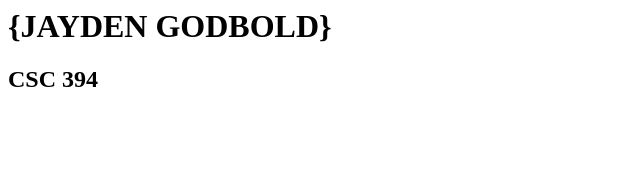
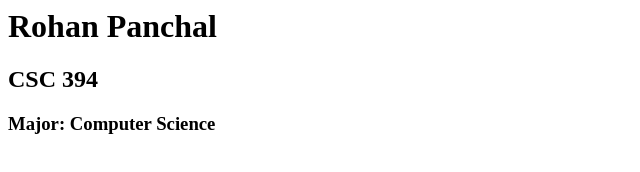
Before and after one commit to JGodbold1/csc-394-assignment-1, a plain HTML site: page index.html in a window 1280 px wide. Shown: the whole page, without its empty margins (0-640 px from the left). Drawn offline with Linux system fonts and the light colour scheme.

Commit message:
Update index.html

```diff
--- a/index.html
+++ b/index.html
@@ -1,9 +1,10 @@
 <html xmlns="http://www.w3.org/1999/xhtml" >
   <head>
-    <title>{JAYDEN GODBOLD} Home Page</title>
+    <title>Rohan's Home Page</title>
   </head>
   <body>
-    <h1>{JAYDEN GODBOLD}</h1>
+    <h1>Rohan Panchal</h1>
     <h2>CSC 394</h2>
+    <h3>Major: Computer Science</h3>
   </body>
 </html>
```
